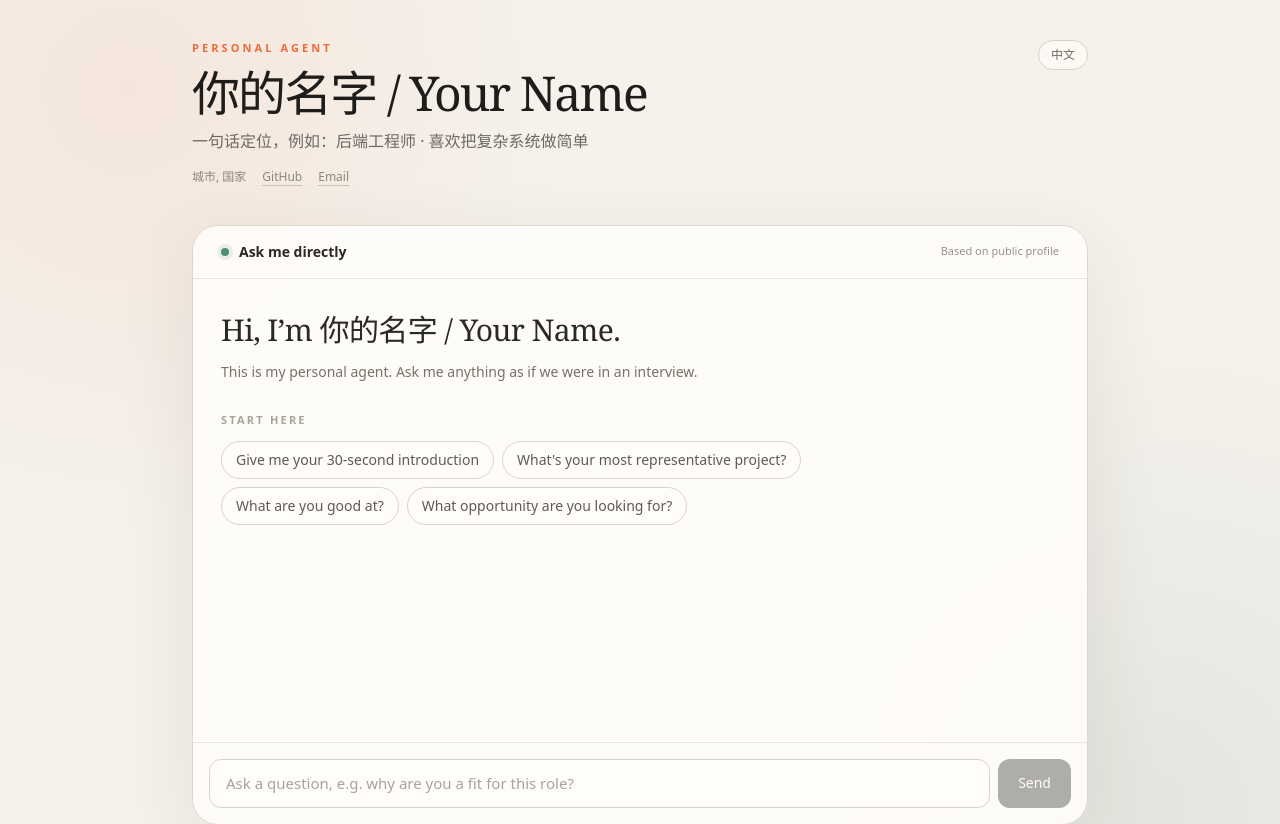
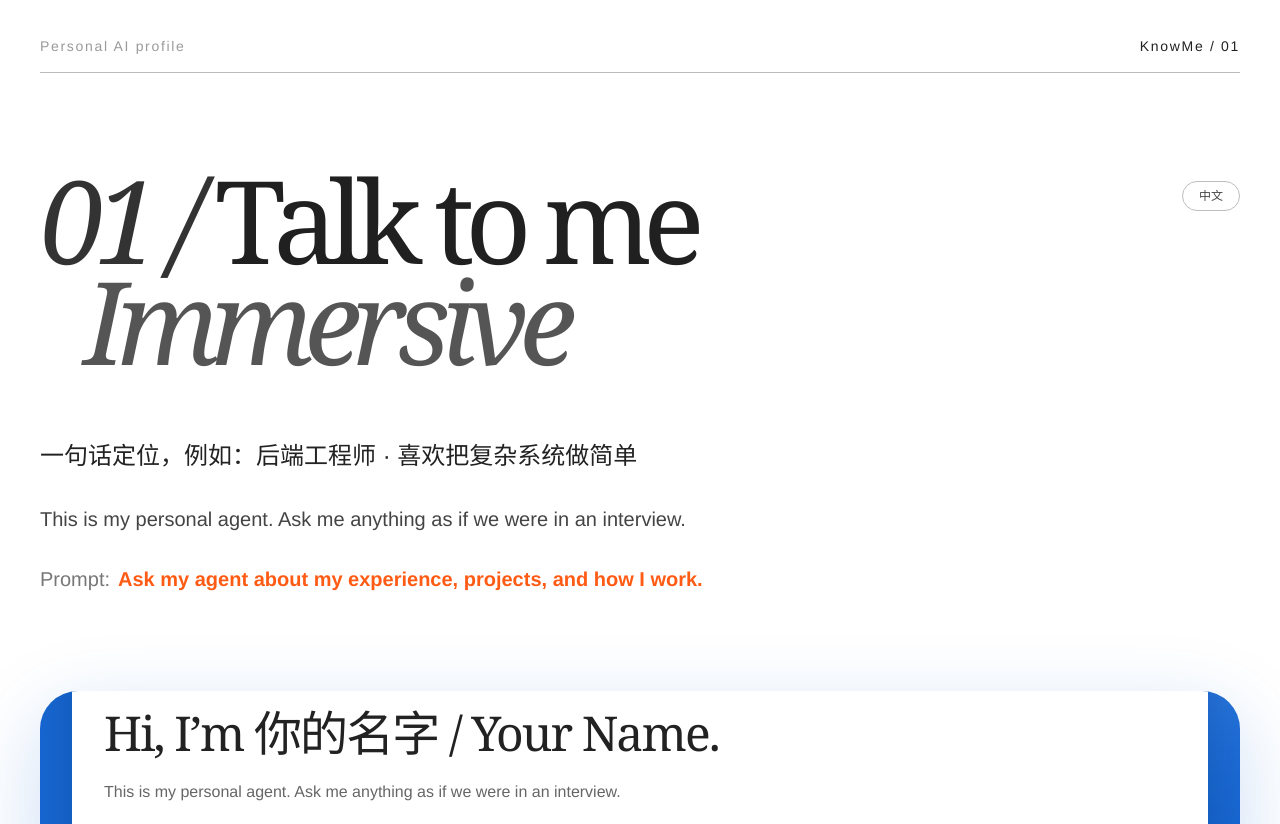
Before and after one commit to ATCBK/KnowMe, a Next.js app: page / in a window 1280 px wide. Shown: the top 824 px of the page. Built offline with nearby package versions, Linux system fonts and the light colour scheme.

Commit message:
Restyle interview agent with immersive editorial layout

```diff
--- a/src/app/globals.css
+++ b/src/app/globals.css
@@ -10,10 +10,8 @@ html {
 }
 
 body {
-  @apply bg-[#f5f2ec] text-[#1e1d1b] antialiased;
-  background-image:
-    radial-gradient(circle at 10% 10%, rgba(239, 106, 58, 0.09), transparent 28rem),
-    radial-gradient(circle at 90% 90%, rgba(38, 76, 72, 0.08), transparent 30rem);
+  @apply bg-white text-[#222] antialiased;
+  font-family: "Helvetica Neue", "Noto Sans SC", Arial, sans-serif;
 }
 
 button,
@@ -23,6 +21,6 @@ input {
 }
 
 ::selection {
-  background: #ef6a3a;
-  color: #fffdfa;
+  background: #ff5b14;
+  color: #fff;
 }
--- a/src/components/Chat.tsx
+++ b/src/components/Chat.tsx
@@ -25,7 +25,6 @@ export default function Chat({ name, title, location, github, email }: ChatProps
   const [loading, setLoading] = useState(false);
   const [error, setError] = useState<string | null>(null);
   const bottomRef = useRef<HTMLDivElement>(null);
-  const abortRef = useRef<AbortController | null>(null);
 
   useEffect(() => {
     bottomRef.current?.scrollIntoView({ behavior: "smooth" });
@@ -41,15 +40,13 @@ export default function Chat({ name, title, location, github, email }: ChatProps
     setError(null);
     setLoading(true);
 
-    const ac = new AbortController();
-    abortRef.current = ac;
-
+    const controller = new AbortController();
     try {
       const res = await fetch("/api/chat", {
         method: "POST",
         headers: { "Content-Type": "application/json" },
         body: JSON.stringify({ messages: next }),
-        signal: ac.signal,
+        signal: controller.signal,
       });
       if (!res.ok || !res.body) throw new Error(`HTTP ${res.status}`);
 
@@ -74,7 +71,6 @@ export default function Chat({ name, title, location, github, email }: ChatProps
       }
     } finally {
       setLoading(false);
-      abortRef.current = null;
     }
   }
 
@@ -85,61 +81,78 @@ export default function Chat({ name, title, location, github, email }: ChatProps
 
   const greeting = lang === "zh" ? `你好，我是${name}。` : `Hi, I’m ${name}.`;
   const intro = lang === "zh" ? "这是我的个人 Agent。你可以像面试一样直接问我。" : "This is my personal agent. Ask me anything as if we were in an interview.";
+  const sectionTitle = lang === "zh" ? "直接和我聊" : "Talk to me";
+  const topLabel = lang === "zh" ? "个人智能名片" : "Personal AI profile";
+  const promptLabel = lang === "zh" ? "向我的 Agent 提问，了解我的经历、项目和工作方式。" : "Ask my agent about my experience, projects, and how I work.";
+  const startLabel = lang === "zh" ? "从这里开始" : "Start here";
 
   return (
-    <section className="mx-auto flex min-h-screen w-full max-w-4xl flex-col py-6 sm:py-10">
-      <header className="mb-8 flex items-start justify-between gap-6 sm:mb-10">
-        <div>
-          <p className="text-[11px] font-semibold uppercase tracking-[0.28em] text-[#ef6a3a]">Personal agent</p>
-          <h1 className="mt-3 font-serif text-4xl leading-none tracking-[-0.04em] text-[#1e1d1b] sm:text-5xl">{name}</h1>
-          <p className="mt-3 max-w-xl text-sm leading-6 text-[#6d6962] sm:text-base">{title}</p>
-          <div className="mt-4 flex flex-wrap gap-x-4 gap-y-1 text-xs text-[#8c877e]">
-            {location && <span>{location}</span>}
-            {github && (
-              <a href={github} target="_blank" rel="noreferrer" className="underline decoration-[#c9c2b8] underline-offset-4 hover:text-[#ef6a3a]">
-                GitHub
-              </a>
-            )}
-            {email && (
-              <a href={`mailto:${email}`} className="underline decoration-[#c9c2b8] underline-offset-4 hover:text-[#ef6a3a]">
-                Email
-              </a>
-            )}
+    <section className="mx-auto min-h-screen w-full max-w-[1380px] px-1 py-6 sm:py-9 lg:px-2">
+      <header className="border-b border-[#bcbcbc] pb-4">
+        <div className="flex items-center justify-between text-xs font-medium tracking-[0.12em] text-[#9a9a9a] sm:text-sm">
+          <span>{topLabel}</span>
+          <span className="text-[#222]">KnowMe / 01</span>
         </div>
-        </div>
+      </header>
 
+      <div className="pt-12 sm:pt-20 lg:pt-24">
+        <div className="flex items-start justify-between gap-5">
+          <h1 className="max-w-6xl font-serif text-[clamp(3.4rem,9vw,9.5rem)] font-medium leading-[0.88] tracking-[-0.08em] text-[#202020]">
+            <span className="mr-2 italic text-[#333] sm:mr-5">01 /</span>
+            <span>{sectionTitle}</span>
+            <span className="ml-3 block pl-[0.1em] italic text-[#555] sm:ml-8">{lang === "zh" ? "Direct" : "Immersive"}</span>
+          </h1>
           <button
             onClick={() => setLang(lang === "zh" ? "en" : "zh")}
-          className="shrink-0 rounded-full border border-[#d8d1c7] bg-[#fffdfa]/70 px-3 py-1.5 text-xs font-medium text-[#6d6962] transition hover:border-[#ef6a3a] hover:text-[#ef6a3a]"
+            className="mt-1 shrink-0 rounded-full border border-[#bdbdbd] px-3 py-1.5 text-xs font-medium text-[#444] transition hover:border-[#ff5b14] hover:text-[#ff5b14] sm:mt-3 sm:px-4"
             aria-label="Switch language"
           >
             {t.lang_switch}
           </button>
-      </header>
-
-      <div className="flex min-h-0 flex-1 flex-col overflow-hidden rounded-[26px] border border-[#ded7cc] bg-[#fffdfa]/90 shadow-[0_24px_80px_rgba(55,45,35,0.09)] backdrop-blur sm:min-h-[600px]">
-        <div className="flex items-center justify-between border-b border-[#ebe5dc] px-5 py-4 sm:px-7">
-          <div className="flex items-center gap-2.5">
-            <span className="h-2 w-2 rounded-full bg-[#4f8d76] shadow-[0_0_0_4px_rgba(79,141,118,0.12)]" />
-            <span className="text-sm font-semibold text-[#2b2926]">{t.chat_title}</span>
-          </div>
-          <span className="text-[11px] text-[#999188]">{t.chat_disclaimer}</span>
         </div>
 
-        <div className="flex-1 space-y-5 overflow-y-auto px-5 py-6 sm:px-7 sm:py-8" aria-live="polite">
+        <div className="mt-12 max-w-4xl space-y-5 sm:mt-16 sm:space-y-7">
+          <p className="text-lg leading-relaxed text-[#222] sm:text-2xl">{title}</p>
+          <p className="max-w-3xl text-base leading-7 text-[#444] sm:text-xl sm:leading-8">{intro}</p>
+          <p className="max-w-4xl text-base leading-7 sm:text-xl sm:leading-8">
+            <span className="mr-2 text-[#777]">Prompt:</span>
+            <strong className="font-semibold text-[#ff5b14]">{promptLabel}</strong>
+          </p>
+        </div>
+      </div>
+
+      <div className="relative mt-16 overflow-hidden rounded-[28px] bg-[#1767d2] p-3 shadow-[0_24px_80px_rgba(23,103,210,0.22)] sm:mt-24 sm:rounded-[38px] sm:p-6 lg:p-8">
+        <div className="pointer-events-none absolute -right-28 -top-32 h-80 w-80 rounded-full bg-[#5ea4ff]/40 blur-3xl" />
+        <div className="pointer-events-none absolute -bottom-40 -left-20 h-80 w-80 rounded-full bg-[#08377e]/50 blur-3xl" />
+
+        <div className="relative mb-4 flex items-center justify-between px-2 text-[10px] font-semibold uppercase tracking-[0.24em] text-white/80 sm:mb-6 sm:px-3 sm:text-xs">
+          <span>Open conversation</span>
+          <span>Ask / Answer</span>
+        </div>
+
+        <div className="relative flex min-h-[600px] flex-col overflow-hidden rounded-[21px] bg-white shadow-[0_18px_50px_rgba(3,34,84,0.25)] sm:min-h-[680px] sm:rounded-[28px]">
+          <div className="flex items-center justify-between border-b border-black/10 px-5 py-4 sm:px-8 sm:py-5">
+            <div className="flex items-center gap-3">
+              <span className="h-2.5 w-2.5 rounded-full bg-[#ff5b14]" />
+              <span className="text-sm font-semibold tracking-tight text-[#222] sm:text-base">{t.chat_title}</span>
+            </div>
+            <span className="text-[10px] uppercase tracking-[0.16em] text-[#999] sm:text-xs">{t.chat_disclaimer}</span>
+          </div>
+
+          <div className="flex-1 space-y-5 overflow-y-auto px-5 py-7 sm:px-8 sm:py-10" aria-live="polite">
             {messages.length === 0 && (
-            <div className="max-w-2xl">
-              <div className="mb-7 max-w-lg">
-                <p className="font-serif text-2xl leading-tight tracking-[-0.02em] text-[#2b2926] sm:text-3xl">{greeting}</p>
-                <p className="mt-3 text-sm leading-6 text-[#777168]">{intro}</p>
+              <div className="max-w-3xl">
+                <div className="mb-10 max-w-2xl">
+                  <p className="font-serif text-3xl leading-[1.05] tracking-[-0.04em] text-[#222] sm:text-5xl">{greeting}</p>
+                  <p className="mt-5 max-w-xl text-sm leading-7 text-[#666] sm:text-base">{intro}</p>
                 </div>
-              <p className="mb-3 text-[11px] font-semibold uppercase tracking-[0.2em] text-[#aaa298]">{lang === "zh" ? "从这里开始" : "Start here"}</p>
-              <div className="flex flex-wrap gap-2">
+                <p className="mb-4 text-[10px] font-semibold uppercase tracking-[0.22em] text-[#9b9b9b]">{startLabel}</p>
+                <div className="flex flex-wrap gap-2.5">
                   {t.chat_suggest.map((suggestion) => (
                     <button
                       key={suggestion}
                       onClick={() => void send(suggestion)}
-                    className="rounded-full border border-[#d9d2c8] bg-[#fffdfa] px-3.5 py-2 text-left text-sm text-[#5f5a53] transition hover:-translate-y-0.5 hover:border-[#ef6a3a] hover:text-[#ef6a3a]"
+                      className="rounded-full border border-[#cfcfcf] bg-white px-4 py-2.5 text-left text-sm text-[#333] transition hover:-translate-y-0.5 hover:border-[#ff5b14] hover:text-[#ff5b14]"
                     >
                       {suggestion}
                     </button>
@@ -151,8 +164,8 @@ export default function Chat({ name, title, location, github, email }: ChatProps
             {messages.map((message, index) => (
               <div key={index} className={`flex ${message.role === "user" ? "justify-end" : "justify-start"}`}>
                 <div
-                className={`max-w-[88%] rounded-2xl px-4 py-3 text-[15px] leading-7 sm:max-w-[78%] ${
-                  message.role === "user" ? "rounded-br-md bg-[#ef6a3a] text-white" : "rounded-bl-md bg-[#f0ede7] text-[#2b2926]"
+                  className={`max-w-[90%] rounded-2xl px-4 py-3 text-[15px] leading-7 sm:max-w-[76%] ${
+                    message.role === "user" ? "rounded-br-md bg-[#1767d2] text-white" : "rounded-bl-md bg-[#f1f1f1] text-[#222]"
                   }`}
                 >
                   {message.role === "assistant" ? (
@@ -161,7 +174,7 @@ export default function Chat({ name, title, location, github, email }: ChatProps
                         <ReactMarkdown remarkPlugins={[remarkGfm]}>{message.content}</ReactMarkdown>
                       </div>
                     ) : (
-                    <span className="animate-pulse text-[#8b847b]">{t.chat_thinking}</span>
+                      <span className="animate-pulse text-[#888]">{t.chat_thinking}</span>
                     )
                   ) : (
                     <span className="whitespace-pre-wrap">{message.content}</span>
@@ -170,30 +183,38 @@ export default function Chat({ name, title, location, github, email }: ChatProps
               </div>
             ))}
 
-          {error && <p className="text-sm text-[#c4523a]">{error}</p>}
+            {error && <p className="text-sm text-[#d14c2d]">{error}</p>}
             <div ref={bottomRef} />
           </div>
 
-        <form onSubmit={onSubmit} className="flex gap-2 border-t border-[#ebe5dc] p-3 sm:p-4">
+          <form onSubmit={onSubmit} className="flex gap-2 border-t border-black/10 p-3 sm:p-4">
             <input
               value={input}
               onChange={(e) => setInput(e.target.value)}
               placeholder={t.chat_placeholder}
               disabled={loading}
               aria-label={t.chat_placeholder}
-            className="min-w-0 flex-1 rounded-xl border border-[#d9d2c8] bg-[#fffdfa] px-4 py-3 text-[15px] text-[#2b2926] outline-none placeholder:text-[#aaa298] focus:border-[#ef6a3a] disabled:opacity-60"
+              className="min-w-0 flex-1 rounded-xl border border-[#cfcfcf] bg-white px-4 py-3 text-[15px] text-[#222] outline-none placeholder:text-[#aaa] focus:border-[#1767d2] disabled:opacity-60"
             />
             <button
               type="submit"
               disabled={loading || !input.trim()}
-            className="rounded-xl bg-[#1e1d1b] px-4 py-3 text-sm font-medium text-white transition hover:bg-[#3c3935] disabled:cursor-not-allowed disabled:opacity-35 sm:px-5"
+              className="rounded-xl bg-[#ff5b14] px-4 py-3 text-sm font-semibold text-white transition hover:bg-[#e74b08] disabled:cursor-not-allowed disabled:opacity-35 sm:px-6"
             >
               {t.chat_send}
             </button>
           </form>
         </div>
+      </div>
 
-      <p className="mt-4 text-center text-[11px] text-[#9b958b]">{lang === "zh" ? "基于我的公开资料回答 · 你可以直接开始提问" : "Answers are based on my public profile · Ask anything to get started"}</p>
+      <footer className="flex flex-wrap items-center justify-between gap-3 py-5 text-xs text-[#999]">
+        <div className="flex gap-4">
+          {location && <span>{location}</span>}
+          {github && <a href={github} target="_blank" rel="noreferrer" className="underline underline-offset-4 hover:text-[#ff5b14]">GitHub</a>}
+          {email && <a href={`mailto:${email}`} className="underline underline-offset-4 hover:text-[#ff5b14]">Email</a>}
+        </div>
+        <span>{name} / KnowMe</span>
+      </footer>
     </section>
   );
 }
```
Lines whose indentation alone changed are shown as unchanged.
